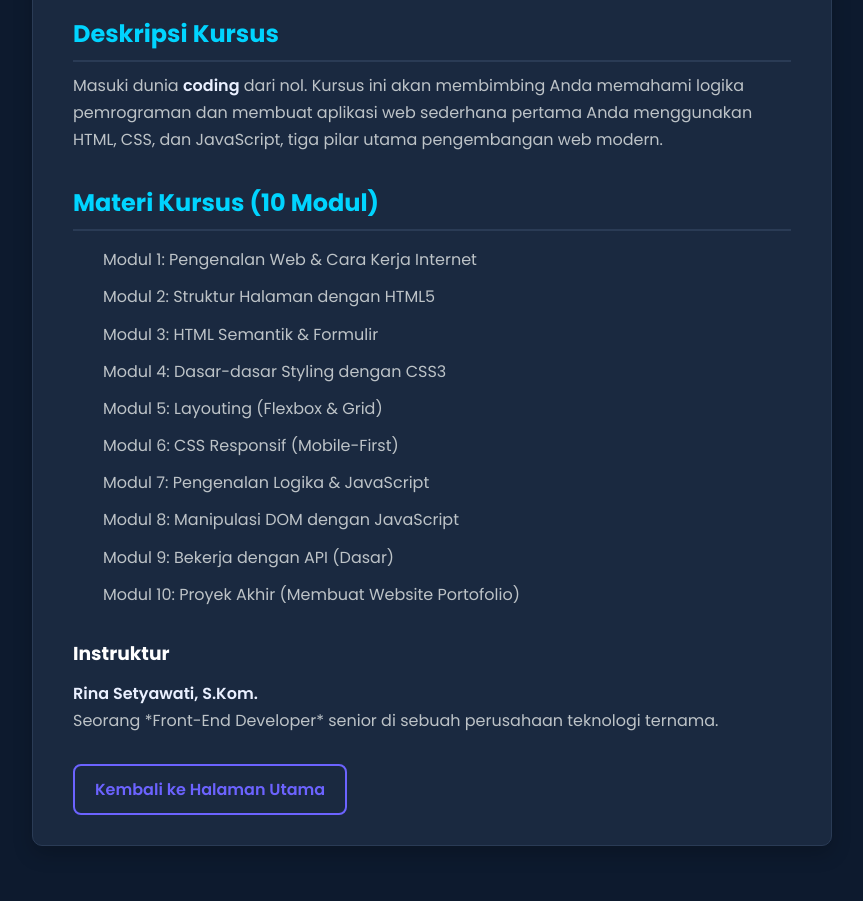
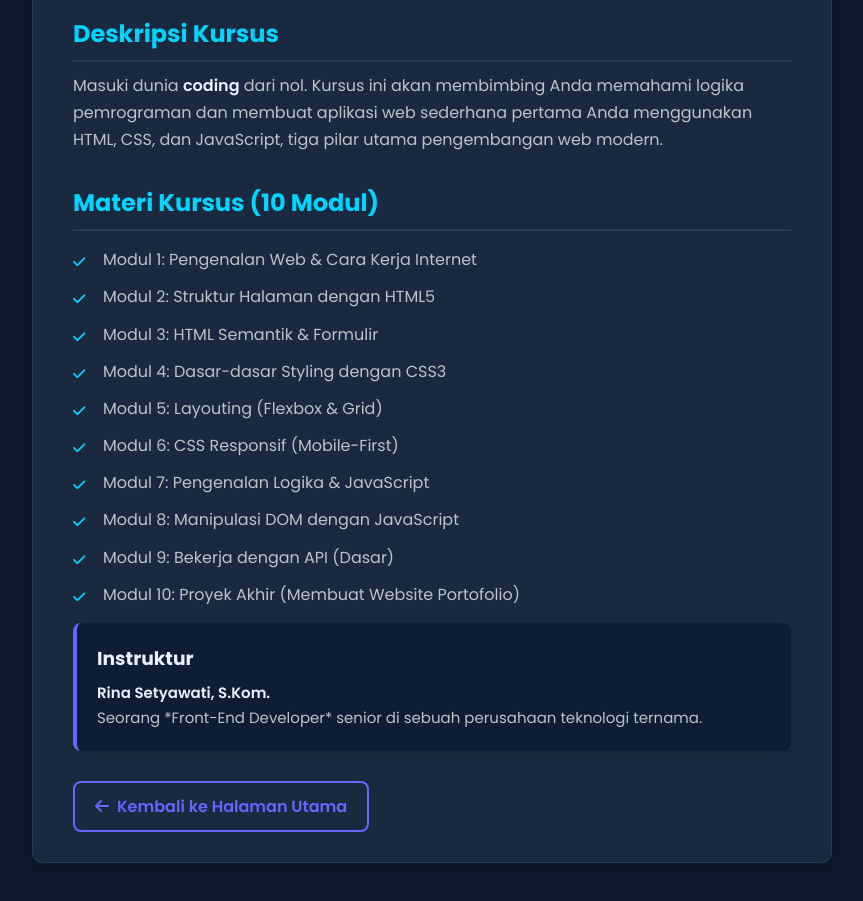
Before and after one commit to wijayakusuma12/pusat-belajar, a plain HTML site: page pemrograman.html in a window 1280 px wide. Shown: the part 155-1056 px from the top of the page, without its empty margins (208-1071 px from the left). Drawn offline with Linux system fonts and the light colour scheme.

Commit message:
Update pemrograman.html with new instructor card

```diff
--- a/pemrograman.html
+++ b/pemrograman.html
@@ -4,12 +4,11 @@
     <meta charset="utf-8" />
     <meta name="viewport" content="width=device-width, initial-scale=1" />
     <title>Kursus Pemrograman - Pusat Belajar</title>
-    <!-- CSS sekarang terpusat -->
     <link rel="stylesheet" href="Untitled-1css.css">
-    <!-- Font di-load di file CSS utama, tapi kita biarkan di sini untuk fallback jika diperlukan -->
     <link href="https://fonts.googleapis.com/css2?family=Poppins:wght@300;400;600;700&display=swap" rel="stylesheet">
+    <!-- Menambahkan Font Awesome (Wajib ada) -->
+    <script src="https://kit.fontawesome.com/a2d9b8d6f8.js" crossorigin="anonymous"></script>
 </head>
-<!-- Menambahkan class 'page-detail' untuk styling khusus -->
 <body class="page-detail">
     <div class="container">
         <h1>Pemrograman Pemula</h1>
@@ -31,12 +30,18 @@
             <li>Modul 10: Proyek Akhir (Membuat Website Portofolio)</li>
         </ul>
 
-        <h3>Instruktur</h3>
-        <p><strong>Rina Setyawati, S.Kom.</strong><br>
-           Seorang *Front-End Developer* senior di sebuah perusahaan teknologi ternama.</p>
+        <div class="instructor-card">
+            <h3>Instruktur</h3>
+            <p><strong>Rina Setyawati, S.Kom.</strong><br>
+               Seorang *Front-End Developer* senior di sebuah perusahaan teknologi ternama.</p>
+        </div>
 
-        <!-- FIX: Mengubah link yang rusak dari 'Untitled-1html.html' ke 'index.html' -->
-        <a href="index.html" class="btn-back">Kembali ke Halaman Utama</a>
+        <!--
+          PERUBAHAN BARU: Menambahkan icon panah
+        -->
+        <a href="index.html" class="btn-back">
+            <i class="fas fa-arrow-left"></i> Kembali ke Halaman Utama
+        </a>
     </div>
 </body>
 </html>
```
